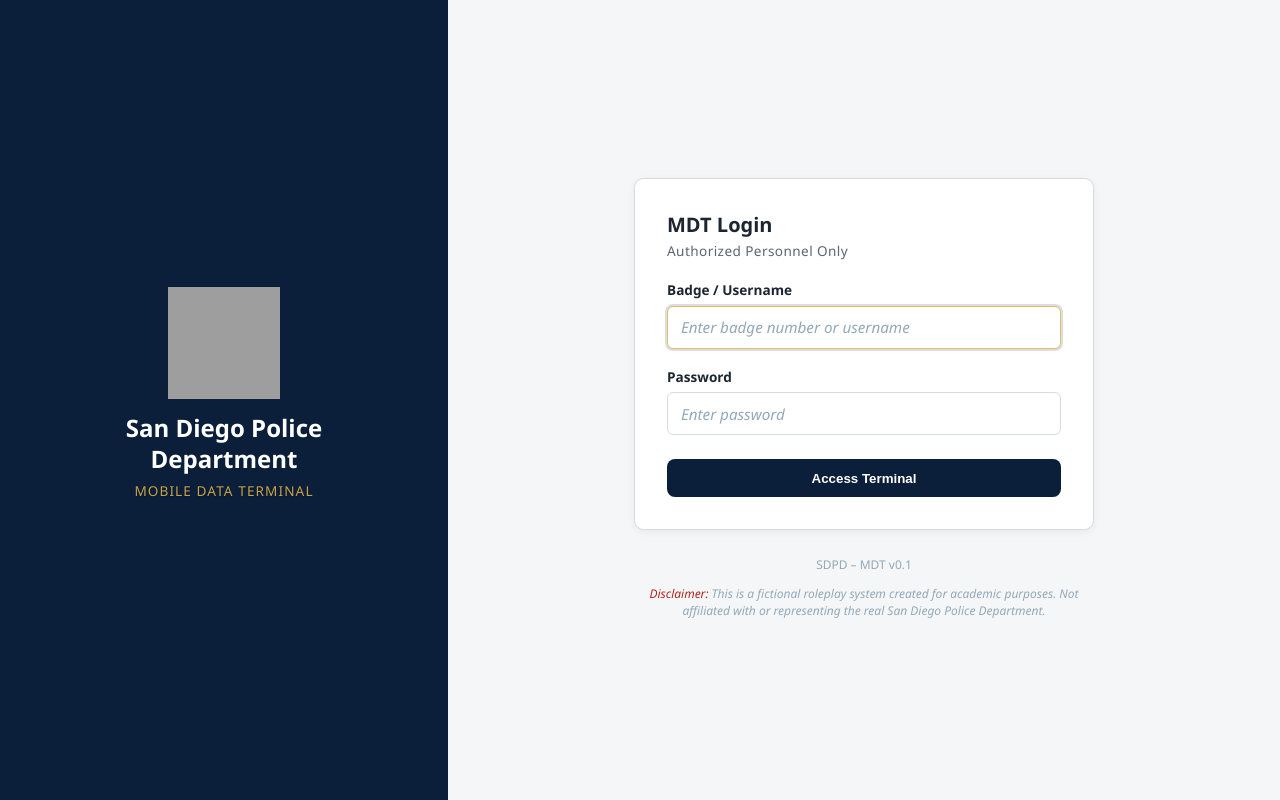
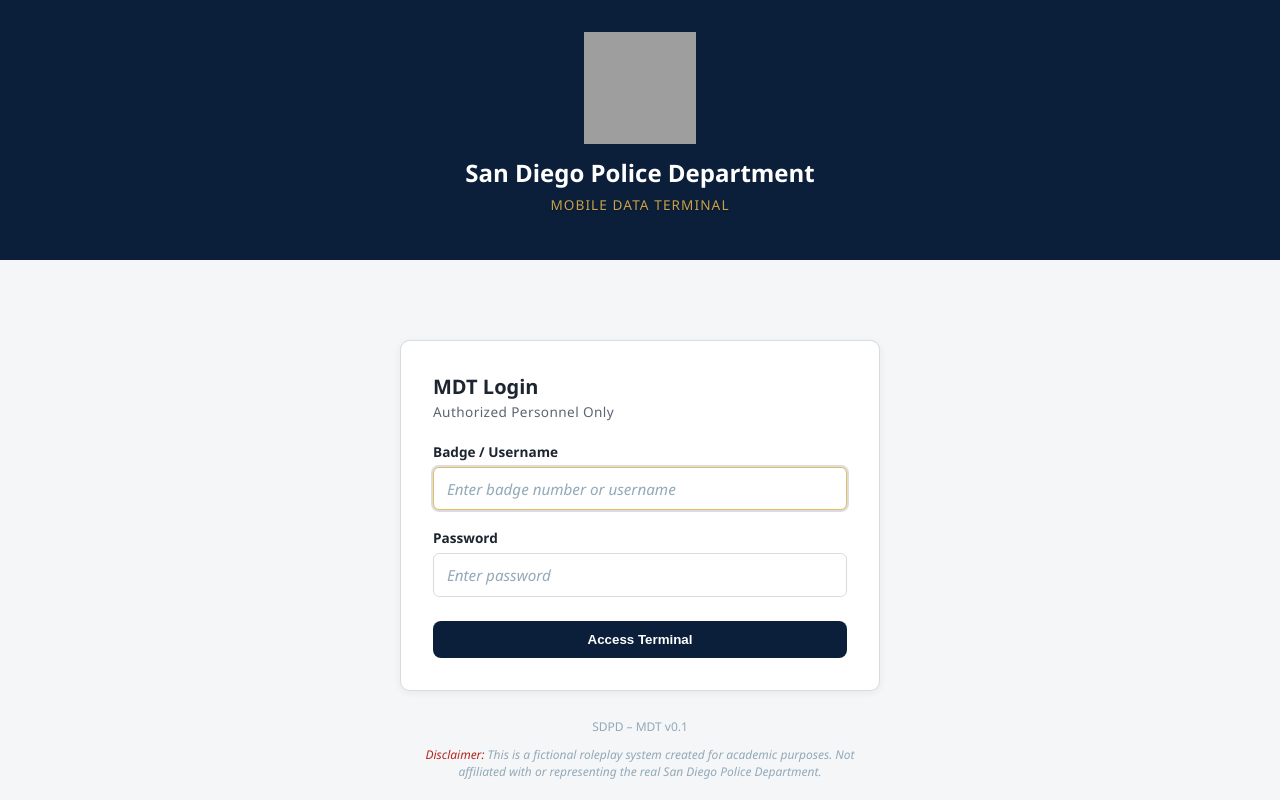
Before and after one commit to EgizianoEG/CNC111-Proto-PoliceMDT-Web, a PHP site: page /src/features/authentication/login.html in a window 1280 px wide. Run offline with PHP 8.4, Linux system fonts and the light colour scheme; grey boxes are pictures that could not be loaded.

Commit message:
fix: some fixes

```diff
--- a/assets/styles/login.css
+++ b/assets/styles/login.css
@@ -1,6 +1,7 @@
 .login-screen {
   display: flex;
-  min-height: 100vh;
+  flex-direction: column;
+  min-height: 50vh;
 }
 
 /* Left branding panel */
@@ -16,7 +17,7 @@
 }
 
 .brand-panel__content {
-  max-width: 320px;
+  max-width: 100%;
 }
 
 .badge-icon__img {
@@ -41,17 +42,17 @@
 
 /* Right login panel */
 .login-panel {
-  flex: 1 1 65%;
+  margin-top: 4em;
   display: flex;
+  height: 100%;
   flex-direction: column;
   align-items: center;
-  justify-content: center;
-  padding: 2em;
+  padding: 1em;
 }
 
 .login-card {
   width: 100%;
-  max-width: 460px;
+  max-width: 480px;
   background-color: #fff;
   border: 1px solid var(--color-border);
   border-radius: var(--radius-md);
--- a/src/features/authentication/login.html
+++ b/src/features/authentication/login.html
@@ -1,6 +1,7 @@
 <!doctype html>
 <html lang="en">
   <head>
+    <!-- Metadata -->
     <meta charset="utf-8" />
     <meta name="keywords" content="San Diego Police Department, Mobile Data Terminal, MDT, Demo" />
     <meta name="robots" content="noindex, nofollow" />
@@ -12,29 +13,8 @@
 
     <!-- Title & favicon -->
     <title>SDPD &mdash; MDT Login</title>
-    <link rel="manifest" href="./assets/data/site.webmanifest" />
-    <link rel="icon" href="./assets/images/favicon/favicon.ico" sizes="any" />
-
-    <link
-      rel="apple-touch-icon"
-      sizes="180x180"
-      href="./assets/images/favicon/apple-touch-icon.png"
-    />
-
-    <link
-      rel="icon"
-      type="image/png"
-      sizes="32x32"
-      href="./assets/images/favicon/favicon-32x32.png"
-    />
-
-    <link
-      rel="icon"
-      type="image/png"
-      sizes="16x16"
-      href="./assets/images/favicon/favicon-16x16.png"
-    />
-    <!-- End Favicon -->
+    <link rel="manifest" href="../../../assets/data/site.webmanifest" />
+    <link rel="icon" href="../../../assets/images/favicon/favicon.ico" sizes="any" />
 
     <!-- Styles -->
     <link rel="stylesheet" href="../../../assets/styles/base.css" />
@@ -46,8 +26,7 @@
   </head>
   <body>
     <main class="login-screen">
-      <div class="brand-bar-top"></div>
-
+      <!-- Left/upper branding/title panel -->
       <div class="brand-panel prevent-select">
         <div class="brand-panel__content">
           <div class="badge-icon">
@@ -62,6 +41,7 @@
         </div>
       </div>
 
+      <!-- The card panel for login; username and password -->
       <div class="login-panel">
         <div class="login-card prevent-select">
           <h2 class="login-card__heading">MDT Login</h2>
@@ -115,14 +95,15 @@
           </form>
         </div>
 
-        <div class="login-footer">
+        <!-- disclaimer footer -->
+        <footer class="login-footer">
           <p>SDPD &ndash; MDT v0.1</p>
           <p class="login-footer__disclaimer">
             <span class="login-footer__disclaimer-label">Disclaimer:</span> This is a fictional
             roleplay system created for academic purposes. Not affiliated with or representing the
             real San Diego Police Department.
           </p>
-        </div>
+        </footer>
       </div>
     </main>
   </body>
```
Also changed, not shown: assets/images/sdpd-mdt-favicon-128.png (deleted), assets/images/sdpd-mdt-favicon-48.png (deleted).
